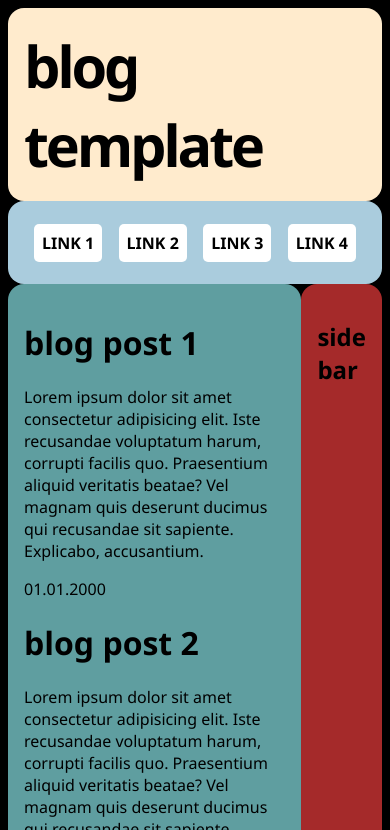
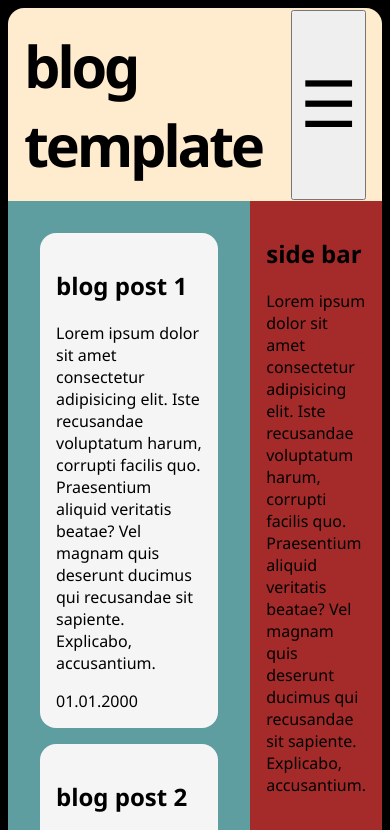
Before and after one commit to Dilonq/web-110-codealong-a, a plain HTML site: page index.html in a window 390 px wide. Shown: the top 830 px of the page. Drawn offline with Linux system fonts and the light colour scheme.

Commit message:
responsive design with javascript

```diff
--- a/index.html
+++ b/index.html
@@ -5,40 +5,55 @@
     <meta name="viewport" content="width=device-width, initial-scale=1.0">
     <title>Blog Template</title>
     <link rel="stylesheet" href="style.css">
+
+    <script>
+        function func(){
+            let menu = document.getElementById("menu");
+
+            if (menu.style.display == "none"){
+                menu.style.display = "flex";
+            }else{
+                menu.style.display = "none";
+            }
+        }
+    </script>
 </head>
 <body>
     <header>
         <h1>blog template</h1>
+        <!-- <p id="time">beer</p> -->
+        <button onclick="func()">☰</button>
     </header>
 
-    <nav>
-        <a href="">link 1</a>
-        <a href="">link 2</a>
-        <a href="">link 3</a>
-        <a href="">link 4</a>
+    <nav id="menu">
+        <a href="" class="navlink">link 1</a>
+        <a href="" class="navlink">link 2</a>
+        <a href="" class="navlink">link 3</a>
+        <a href="" class="navlink">link 4</a>
     </nav>
 
     <div class="content">
         <main>
-            <!-- <article> -->
+            <article>
                 <h1>blog post 1</h1>
                 <p>Lorem ipsum dolor sit amet consectetur adipisicing elit. Iste recusandae voluptatum harum, corrupti facilis quo. Praesentium aliquid veritatis beatae? Vel magnam quis deserunt ducimus qui recusandae sit sapiente. Explicabo, accusantium.</p>
                 <span>01.01.2000</span>
-            <!-- </article> -->
-            <!-- <article> -->
+            </article>
+            <article>
                 <h1>blog post 2</h1>
                 <p>Lorem ipsum dolor sit amet consectetur adipisicing elit. Iste recusandae voluptatum harum, corrupti facilis quo. Praesentium aliquid veritatis beatae? Vel magnam quis deserunt ducimus qui recusandae sit sapiente. Explicabo, accusantium.</p>
                 <span>01.01.2000</span>
-            <!-- </article> -->
-            <!-- <article> -->
+            </article>
+            <article>
                 <h1>blog post 3</h1>
                 <p>Lorem ipsum dolor sit amet consectetur adipisicing elit. Iste recusandae voluptatum harum, corrupti facilis quo. Praesentium aliquid veritatis beatae? Vel magnam quis deserunt ducimus qui recusandae sit sapiente. Explicabo, accusantium.</p>
                 <span>01.01.2000</span>
-            <!-- </article> -->
+            </article>
         </main>
 
         <aside>
             <h1>side bar</h1>
+            <p>Lorem ipsum dolor sit amet consectetur adipisicing elit. Iste recusandae voluptatum harum, corrupti facilis quo. Praesentium aliquid veritatis beatae? Vel magnam quis deserunt ducimus qui recusandae sit sapiente. Explicabo, accusantium.</p>
         </aside>
     </div>
 
--- a/style.css
+++ b/style.css
@@ -15,11 +15,12 @@ a {
     color: var(--text-color);
     text-transform: uppercase;
     font-weight: 600;
-    margin: 0.4rem;
-    padding: 0.5rem;
+    margin: 0.2rem 0.4rem;
+    padding: 1rem;
     background-color: white;
     border-radius: 5px;
     text-decoration: none;
+    flex-grow: 1;
 }
 
 a:hover {
@@ -45,36 +46,62 @@ header {
     background-color: blanchedalmond;
     color:black;
     padding: 0.1rem 1rem;
-    border-radius: 1rem;
+    border-radius: 1rem 1rem 0rem 0rem;
+    display:flex;
+    flex-direction: row;
+    justify-content: space-between;
+}
+
+button {
+    width: 6rem;
+    font-size: 4rem;
+    display: none;
 }
 
 nav {
     background-color:var(--background-color);
-    /* background-color: floralwhite; */
     padding: 1rem;
-    /* margin: 0rem 8rem 0rem 0rem; */
-    border-radius: 1rem;
     display:flex;
     flex-wrap: wrap;
-    justify-content: space-evenly;
+    justify-content: space-between;
 }
 
 main {
     background-color: cadetblue;
     padding: 1rem;
-    border-radius: 1rem;
 }
 
 aside {
     width: 8rem;
     background-color: brown;
     padding: 1rem;
-    border-radius: 1rem;
 }
 
 footer {
     background-color:gray;
     padding: 1rem;
-    border-radius: 1rem;
+    border-radius: 0rem 0rem 1rem 1rem;
     font-weight: bolder;
 }
+
+article {
+    background-color: whitesmoke;
+    border-radius: 1rem;
+    padding: 1rem 1rem;
+    margin: 1rem;
+}
+
+@media (max-width: 600px){
+    nav {
+        flex-direction: column;
+        display: none;
+    }
+
+    .hide {
+        display: none;
+    }
+
+    button {
+        display: block;
+    }
+}
```
Also changed, not shown: 1 other file.
